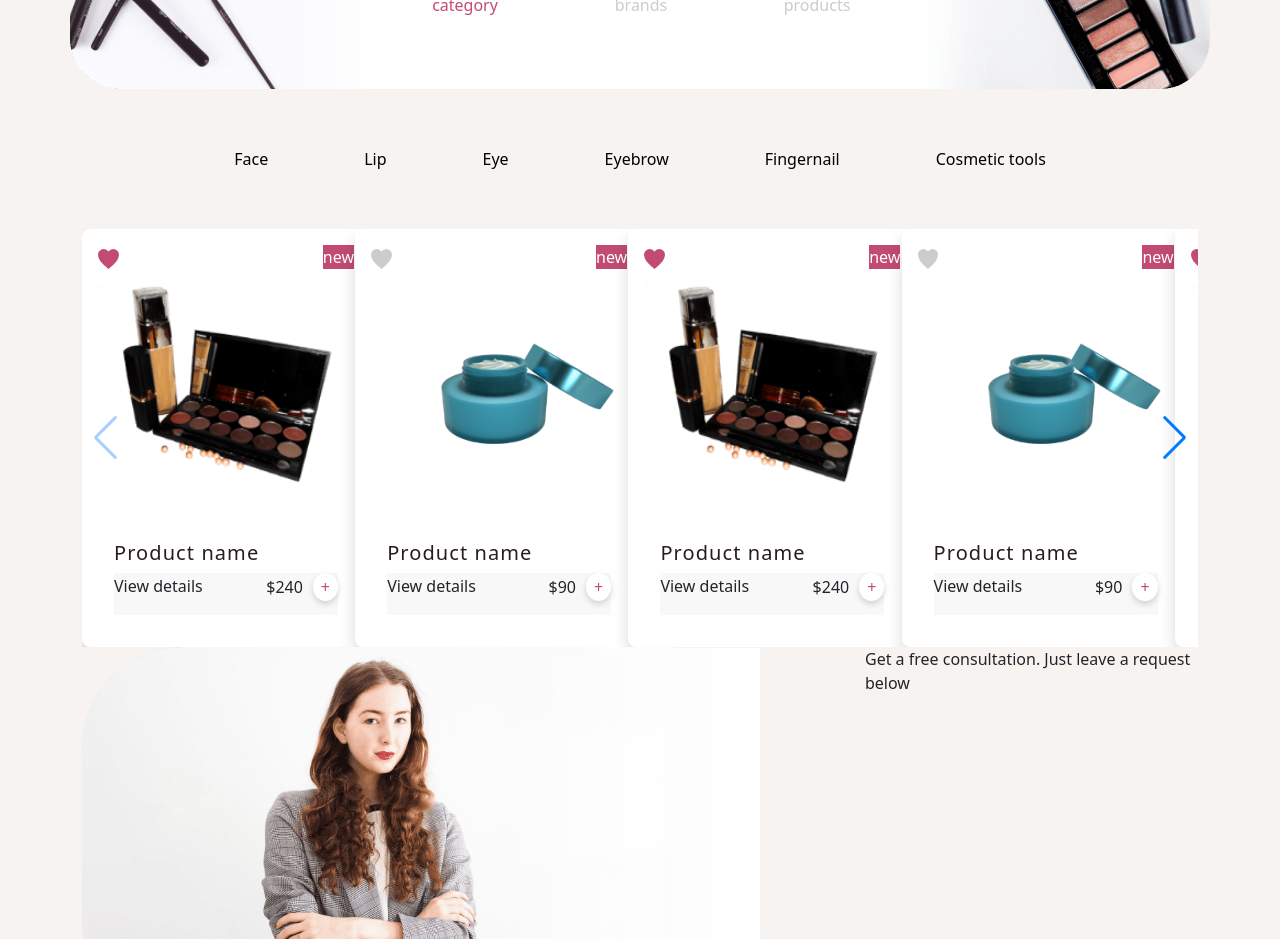
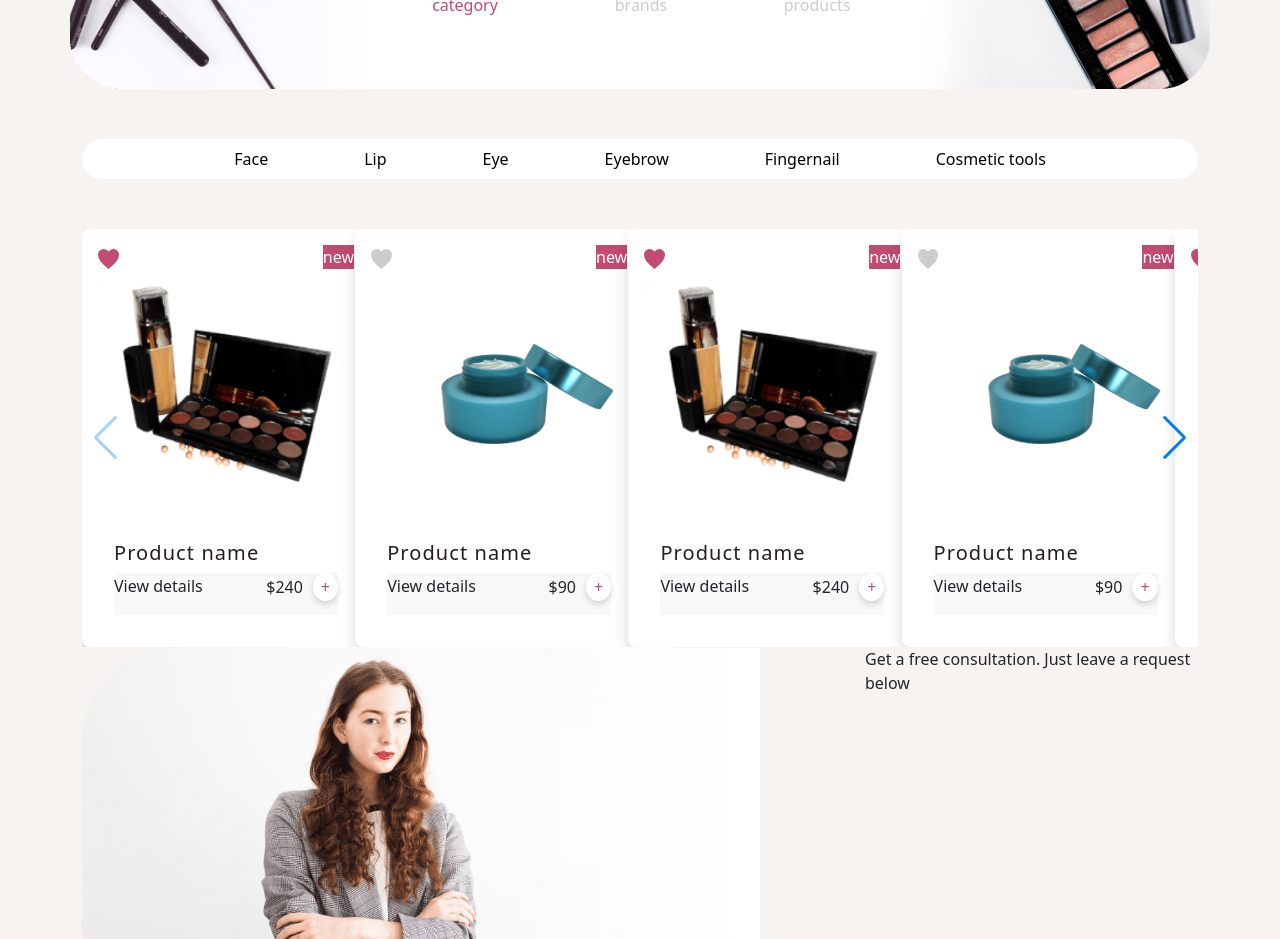
Before and after one commit to mohammadmajidd/laura-beauty, a React (Create React App) app: page / in a window 1280 px wide. Shown: the part 1780-2719 px from the top of the page. Built offline with nearby package versions, Linux system fonts and the light colour scheme.

Commit message:
added background color to product Category

```diff
--- a/src/components/Products/ProductCategory.js
+++ b/src/components/Products/ProductCategory.js
@@ -4,7 +4,7 @@ import './ProductCategory.scss'
 const ProductCategory = () => {
     return (
         <Container className={'productCategory '}>
-            <Nav className={'w-100 d-flex justify-content-center'}  variant="pills" defaultActiveKey="/home">
+            <Nav className={'w-100 d-flex justify-content-center productCategory__navBar'}  variant="pills" defaultActiveKey="/home">
                 <Nav.Item>
                     <Nav.Link className={'text-black ps-5 pe-5'}  eventKey="link-Face"> Face </Nav.Link>
                 </Nav.Item>
--- a/src/components/Products/ProductCategory.scss
+++ b/src/components/Products/ProductCategory.scss
@@ -2,4 +2,8 @@
 
 .productCategory {
   margin: 50px auto;
+  &__navBar{
+    background-color: white;
+    border-radius: 30px;
+  }
 }
```
